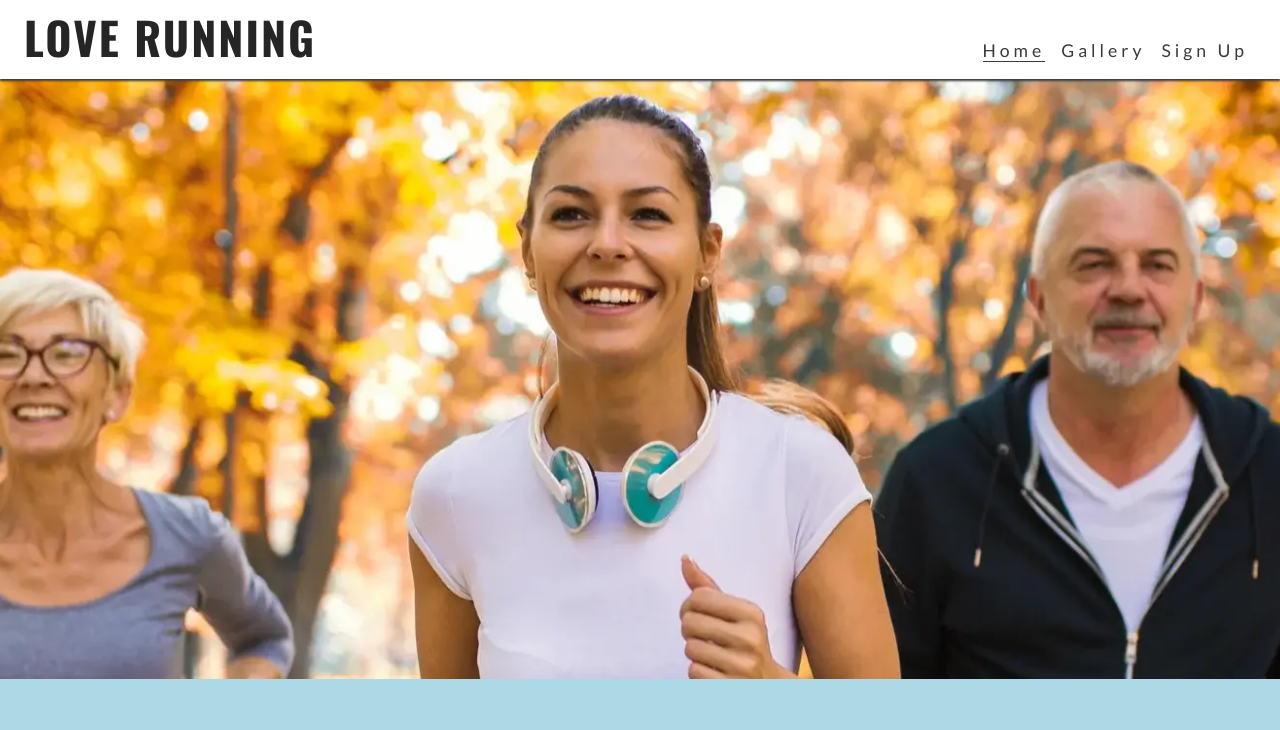
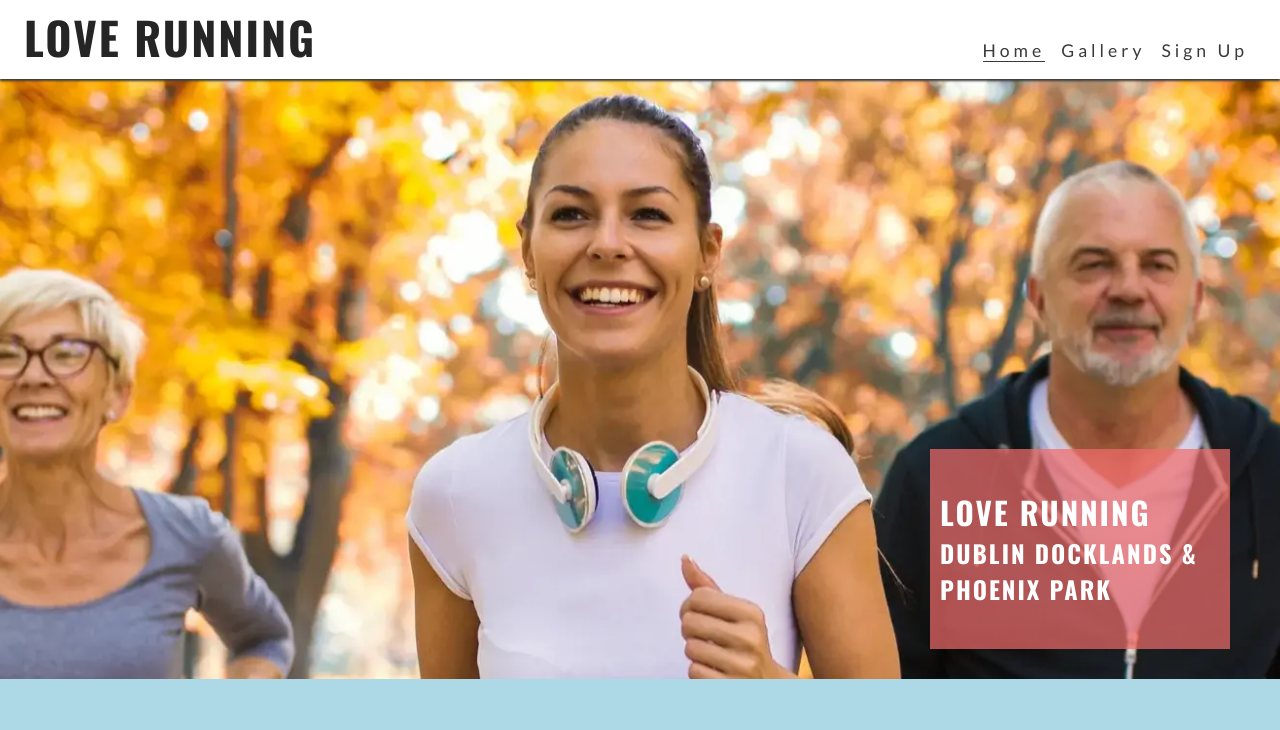
Before and after one commit to MWResearch/Runner, a plain HTML site: page index.html in a window 1280 px wide. Shown: the top 730 px of the page. Drawn offline with nearby package versions, Linux system fonts and the light colour scheme.

Commit message:
cover-text added

```diff
--- a/assets/css/style.css
+++ b/assets/css/style.css
@@ -18,6 +18,13 @@ body {
     font-family: 'Lato', sans-serif;
 }
 
+h1, h2, h3 {
+    font-family: 'Oswald', sans-serif;
+    text-transform: uppercase;
+    letter-spacing: 2px;
+    color: #252525;
+}
+
 /* Header */
 header {
     background-color: #ffffff;
@@ -34,13 +41,6 @@ header {
 header a {
     text-decoration: none;
     color: inherit;
-}
-
-h1 {
-    font-family: 'Oswald', sans-serif;
-    text-transform: uppercase;
-    letter-spacing: 2px;
-    color: #252525;
 }
 
 #menu {
@@ -96,6 +96,23 @@ main {
     height: 600px;
     width: 100%;
     background: url("../images/hero-image.webp") no-repeat center center/cover;
+    position: relative;
+}
+
+#cover-text {
+    /* Final rgba value sets the opacity so it is semi-transparent */
+    background-color: rgba(241, 109, 107, .7);
+    font-size: 130%;
+    position: absolute;
+    bottom: 30px;
+    width: 80%;
+    min-height: 200px;
+    padding-top: 40px;
+    padding-left: 10px;
+}
+
+#cover-text > h2, #cover-text > h3 {
+    color: #ffffff;
 }
 
 /* Footer */
@@ -147,6 +164,12 @@ main {
         /* Push main content down to accommodate larger header */
         margin-top: 79px;
     }
+
+    /* Hero image */
+    #cover-text {
+        width: 300px;
+        right: 50px;
+    }
 }
 
 /* Large devices (laptops and desktops, 992px and up) */
--- a/index.html
+++ b/index.html
@@ -38,7 +38,12 @@
 
     <!-- Main content -->
     <main>
-        <section id="hero"></section>
+        <section id="hero">
+            <div id="cover-text">
+                <h2>Love Running</h2>
+                <h3>Dublin Docklands & Phoenix Park</h3>
+            </div>
+        </section>
     </main>
 
     <!-- Footer -->
```
